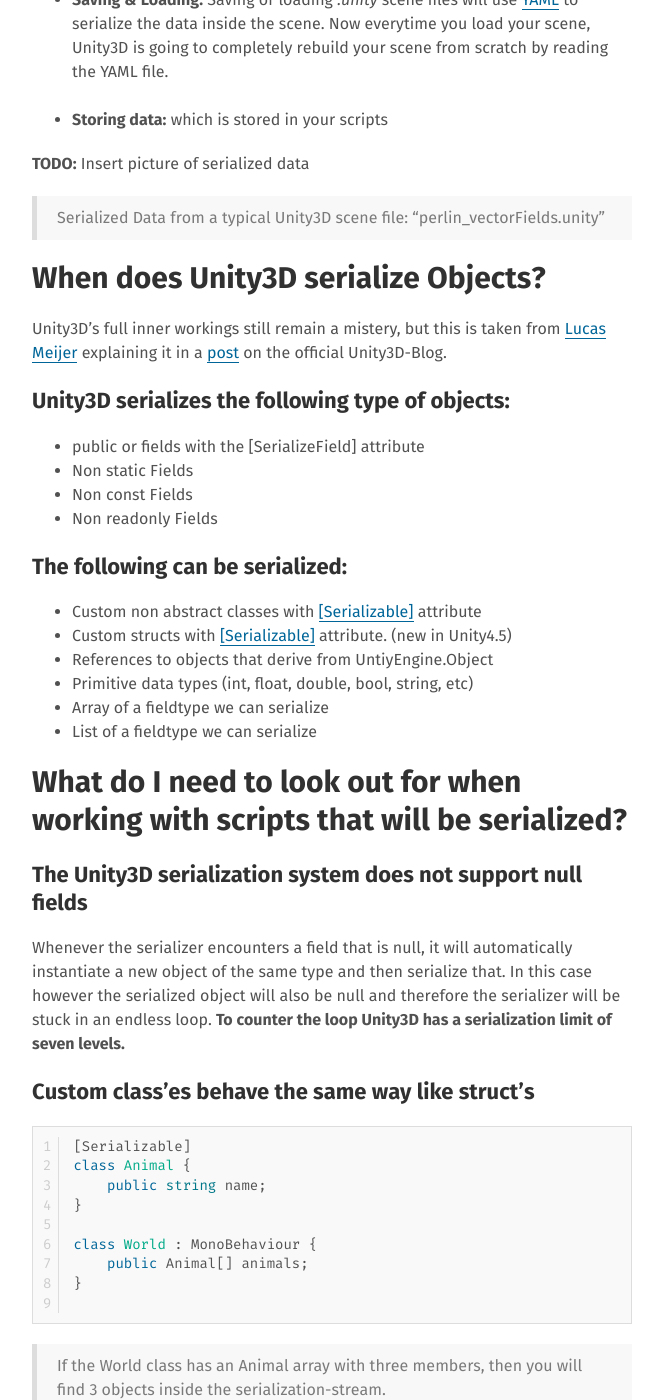
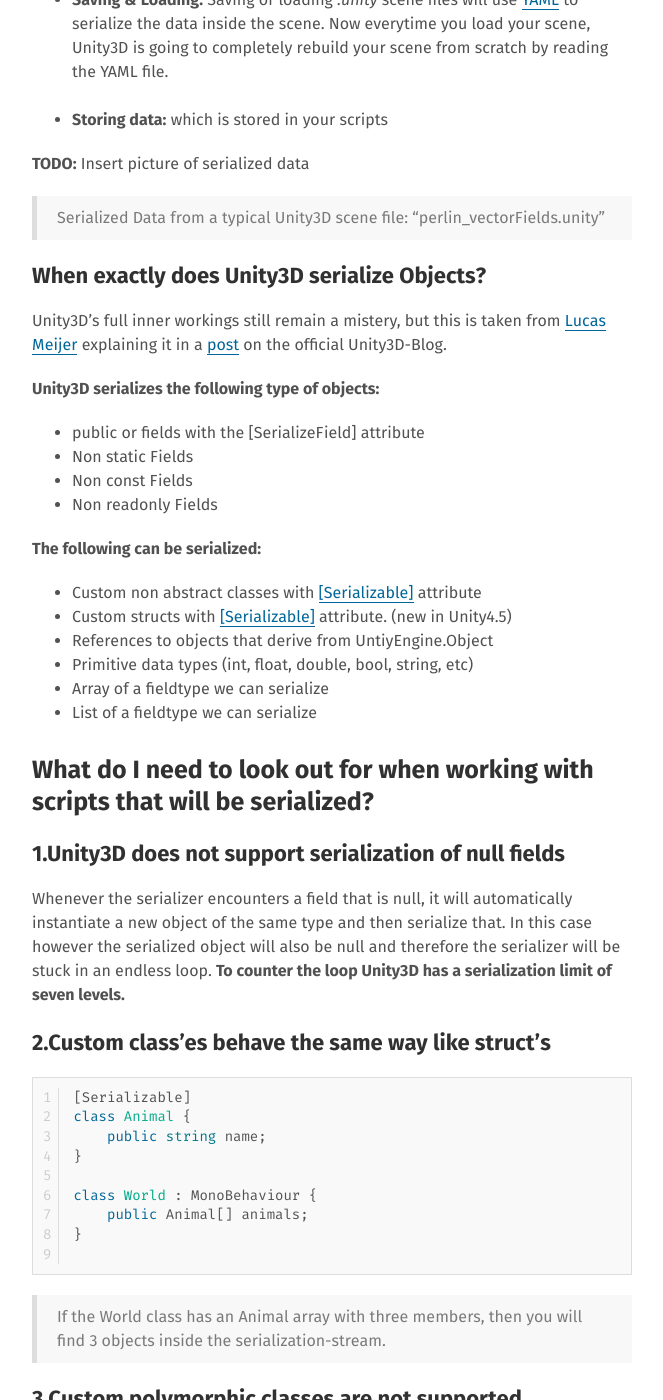
Before and after one commit to i5h1/i5h1.github.io, a Jekyll site: the page built from _posts/2018-01-01-serialized-objects-in-unity3D.md, in a window 1280 px wide and 1400 px high, scrolled down 1204 px. Shown: the whole window, without its empty margins (308-971 px from the left). Built offline with Jekyll 4.4.1, drawn with Linux system fonts in a browser that asks for light colours; some of the changed text lies outside the part shown.

Commit message:
Initial commit

````diff
--- a/_posts/2018-01-01-serialized-objects-in-unity3D.md
+++ b/_posts/2018-01-01-serialized-objects-in-unity3D.md
@@ -13,7 +13,7 @@
 
 So serialization is performed to convert the state of an object into a form (Binary or XML) that can be saved or transported over the Network or over to different applications.
 
-#### Here are some examples when Unity3D serializes data:
+#### Here are some examples of serialized data in Unity3D:
 
 + **Prefabs:** Internally, a perfab is the serialized data stream of one (or more) game objects as well as the components of it. The instance of a prefab is a list of modifications made to the prefab. It shows how the serialized data has to be modified to get the desired result.
 <br><br>
@@ -29,18 +29,18 @@
 
 > Serialized Data from a typical Unity3D scene file: "perlin_vectorFields.unity"
 
-## When does Unity3D serialize Objects?
+#### When exactly does Unity3D serialize Objects?
 
 Unity3D's full inner workings still remain a mistery, but this is taken from [Lucas Meijer](https://blogs.unity3d.com/author/lucas/) explaining it in a [post](https://blogs.unity3d.com/2014/06/24/serialization-in-unity/) on the official Unity3D-Blog.
 
-##### Unity3D serializes the following type of objects:
+**Unity3D serializes the following type of objects:**
 
 + public or fields with the [SerializeField] attribute
 + Non static Fields
 + Non const Fields
 + Non readonly Fields
 
-##### The following can be serialized:
+**The following can be serialized:**
 
 + Custom non abstract classes with [[Serializable]](https://docs.unity3d.com/ScriptReference/Serializable.html) attribute
 + Custom structs with [[Serializable]](https://docs.unity3d.com/ScriptReference/Serializable.html) attribute. (new in Unity4.5)
@@ -49,13 +49,13 @@
 + Array of a fieldtype we can serialize
 + List<T> of a fieldtype we can serialize
 
-## What do I need to look out for when working with scripts that will be serialized?
+### What do I need to look out for when working with scripts that will be serialized?
 
-#### The Unity3D serialization system does not support null fields
+#### 1.Unity3D does not support serialization of null fields
 
 Whenever the serializer encounters a field that is null, it will automatically instantiate a new object of the same type and then serialize that. In this case however the serialized object will also be null and therefore the serializer will be stuck in an endless loop. **To counter the loop Unity3D has a serialization limit of seven levels.**
 
-#### Custom class'es behave the same way like struct's
+#### 2.Custom class'es behave the same way like struct's
 
 ```csharp
 [Serializable]
@@ -70,7 +70,7 @@
   ```
 > If the World class has an Animal array with three members, then you will find 3 objects inside the serialization-stream.
 
-#### Custom polymorphic classes are not supported
+#### 3.Custom polymorphic classes are not supported
 
 If you are trying to serialize polymorphic class'es that do not inherit from ScriptableObject or MonoBehaviour it won't work, because Unity3D's serialization system doesn't support inheritance for custom serializable class'es. Here is a example:
 
@@ -128,9 +128,9 @@
 
 <div class="divider"></div>
 
-## Test Example: 10.000 Objects
+#### Test Example: 10.000 Objects
 
-#### **Create:** 10.000 Objects manually
+**Create: 10.000 Objects manually**
 Create about 10.000 Objects manually by instantiating a base object and then by adding all the necessary components.
 
 ```csharp
@@ -150,7 +150,7 @@
 }
 ```
 
-#### **Load:** 10.000 Objects from Prefab
+**Load: 10.000 Objects from Prefab**
 Instead of copying the data and recreating the hierarchy you can also just create a Prefab for it to load from it later on when you need it in your game.
 
 ```csharp
@@ -162,7 +162,7 @@
 }
 ```
 
-#### **Clone:** 10.000 Objects from a single Template
+**Clone: 10.000 Objects from a single Template**
 When creating multiple objects that all share specific preferences or are completely identical, then you can also create a template prefab, load it and then clone it.
 
 ```csharp
@@ -216,7 +216,7 @@
 | -- | ---------- | ----------------- | -------------- | ----------- | --------- |
 | Clone | 188 ms | 175 / 112 ms | 0 / 63 ms | 0 / 2 ms | 13 ms |
 
-#### Steps to improve load times and how to avoid unnecessary ones
+**Steps to improve load times and how to avoid unnecessary ones:**
 
 Better Game Content Structure - Example:
 
@@ -226,9 +226,9 @@
 
 <div class="divider"></div>
 
-# Animator performance & Transforms
+### Animator performance & Transforms
 
-### Optimize Game Object - Checkbox
+#### Optimize Game Object - Checkbox
 
 When you add character models with animations and a rig then Unity3D will create a Transform for every bone the character/model has -> this will create a lot of data that needs to be loaded and will slow down you game. To counter this go into the model-prefab -> to the Rig Tab and select "Optimize Game Object" -> This will only create a Transform for the Root-Bone.
 
@@ -242,7 +242,7 @@
 
 <div class="divider"></div>
 
-# Unity3D User Interface Elements
+### Unity3D User Interface Elements
 #### *Creating smooth Interfaces*
 
 Canvas - Finds the best way to draw the components of your UI to the screen - batches these and sends them to the graphics card. If any one thing in the UI changes - any sprite/text/image - then the UI needs to recalculate all of its draw calls. It will take all of the UI objects and sorts them in the order like they are drawn by the graphics card - so the Canvas will be sorted by depth...
@@ -255,9 +255,9 @@
 
 4 Fullscreen textures on top of each other -> every texture is going to be sampled -> quads are not culled
 
-## What to do against that?
+#### What to do against that?
 
-#### **Split up your UI into multiple Canvas'es**
+**Split up your UI into multiple Canvas'es**
 
 Seperate your UI into different sections and use a seperate Cavans for each of them - it is possible to nest a cavans within another canvas. This will make sure that everytime a object changes only the specific part gets redrawn & reordered so it can be send to the graphics card significantly faster.
 
@@ -267,6 +267,6 @@
 > Background Canvas - *Updates once*<br>
 > Static Canvas - *Updates once and then never again*<br>
 
-#### **Combine Objets/Sprites/Text Elements**
+**Combine Objets/Sprites/Text Elements**
 
 Merge all of the objects you can in your UI. E.g.: If you create a table then dont create a TextObject for each column/line - create one text object and span it across the table
````
Also changed, not shown: other parts of _posts/2018-01-01-serialized-objects-in-unity3D.md (+2 -2 lines).
